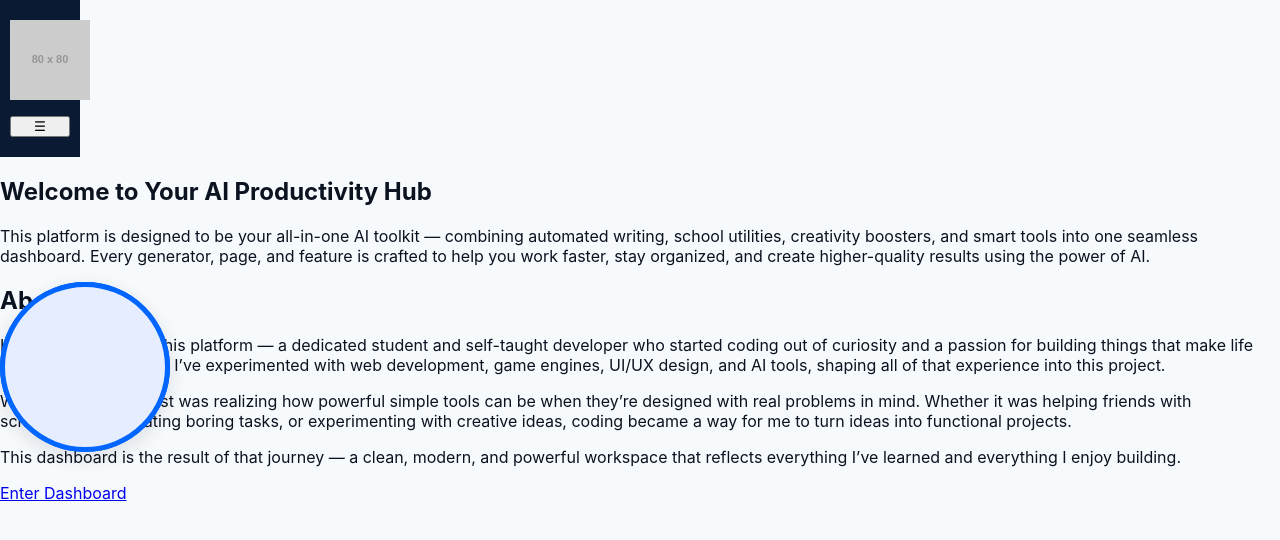
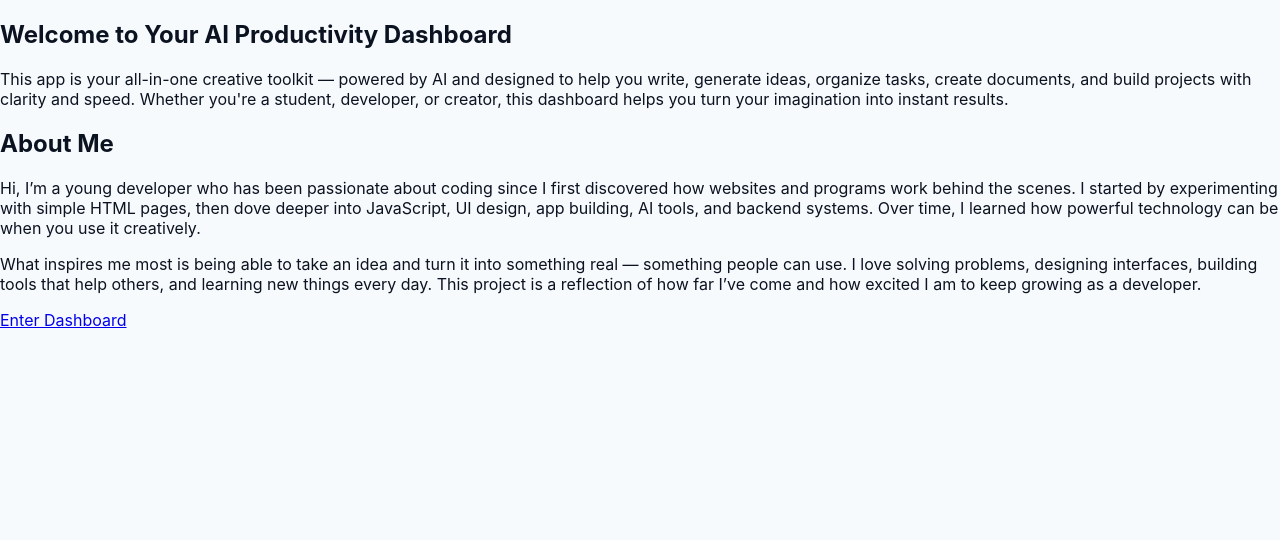
Before and after one commit to BI66IE619/prep-set, a plain HTML site: page index.html in a window 1280 px wide. Drawn offline with Linux system fonts and the light colour scheme; placeholder pictures from the web are drawn by us.

Commit message:
Update index.html

```diff
--- a/index.html
+++ b/index.html
@@ -1,65 +1,57 @@
 <!DOCTYPE html>
 <html lang="en">
 <head>
-    <meta charset="UTF-8">
-    <meta name="viewport" content="width=device-width, initial-scale=1.0">
+  <meta charset="UTF-8" />
+  <meta name="viewport" content="width=device-width, initial-scale=1.0" />
   <title>Getting Started</title>
-    <link rel="stylesheet" href="style.css">
+  <link rel="stylesheet" href="style.css" />
 </head>
 
-<body>
-    <!-- Sidebar -->
-    <div class="sidebar">
-        <div class="logo-section">
-            <img id="logo-img" src="https://via.placeholder.com/80" alt="Logo">
-        </div>
-        <button class="sidebar-toggle" onclick="toggleSidebar()">☰</button>
-    </div>
+<body class="landing-body">
 
-    <!-- Main Container -->
-    <div class="content-container">
+  <div class="landing-container">
 
-        <section class="intro-section">
-            <h1>Welcome to Your AI Productivity Hub</h1>
-            <p class="intro-description">
-                This platform is designed to be your all-in-one AI toolkit — combining automated writing,
-                school utilities, creativity boosters, and smart tools into one seamless dashboard.
-                Every generator, page, and feature is crafted to help you work faster, stay organized,
-                and create higher-quality results using the power of AI.
+    <!-- HERO SECTION -->
+    <section class="landing-hero">
+      <h1>Welcome to Your AI Productivity Dashboard</h1>
+      <p class="landing-desc">
+        This app is your all-in-one creative toolkit — powered by AI and designed
+        to help you write, generate ideas, organize tasks, create documents, and
+        build projects with clarity and speed. Whether you're a student, developer,
+        or creator, this dashboard helps you turn your imagination into instant results.
       </p>
     </section>
 
-        <!-- Overlapping Circles -->
-        <div class="circle-container">
-            <div class="circle left-circle"></div>
-            <div class="circle right-circle"></div>
-        </div>
+    <!-- OVERLAPPING CIRCLE IMAGES -->
+    <section class="landing-images">
+      <div class="circle-img circle-left"></div>
+      <div class="circle-img circle-right"></div>
+    </section>
 
-        <!-- About Me Section -->
-        <section class="about-section">
+    <!-- ABOUT ME SECTION -->
+    <section class="landing-about">
       <h2>About Me</h2>
       <p>
-                Hi, I’m the creator of this platform — a dedicated student and self-taught developer who
-                started coding out of curiosity and a passion for building things that make life easier.
-                Over the years, I’ve experimented with web development, game engines, UI/UX design, and AI tools,
-                shaping all of that experience into this project.
+        Hi, I’m a young developer who has been passionate about coding since I first
+        discovered how websites and programs work behind the scenes. I started by
+        experimenting with simple HTML pages, then dove deeper into JavaScript, UI design,
+        app building, AI tools, and backend systems. Over time, I learned how powerful
+        technology can be when you use it creatively.
       </p>
       <p>
-                What inspired me most was realizing how powerful simple tools can be when they’re designed
-                with real problems in mind. Whether it was helping friends with schoolwork, automating
-                boring tasks, or experimenting with creative ideas, coding became a way for me to turn
-                ideas into functional projects.
+        What inspires me most is being able to take an idea and turn it into something real —
+        something people can use. I love solving problems, designing interfaces, building
+        tools that help others, and learning new things every day. This project is a reflection
+        of how far I’ve come and how excited I am to keep growing as a developer.
       </p>
-            <p>
-                This dashboard is the result of that journey — a clean, modern, and powerful workspace that
-                reflects everything I’ve learned and everything I enjoy building.
-            </p>
+    </section>
 
-            <a class="start-btn" href="main.html">Enter Dashboard</a>
-        </section>
+    <!-- BUTTON TO ENTER DASHBOARD -->
+    <div class="landing-btn-wrap">
+      <a href="main.html" class="landing-btn">Enter Dashboard</a>
+    </div>
 
   </div>
 
-    <script src="app.js"></script>
 </body>
 </html>
```
Lines whose indentation alone changed are shown as unchanged.
